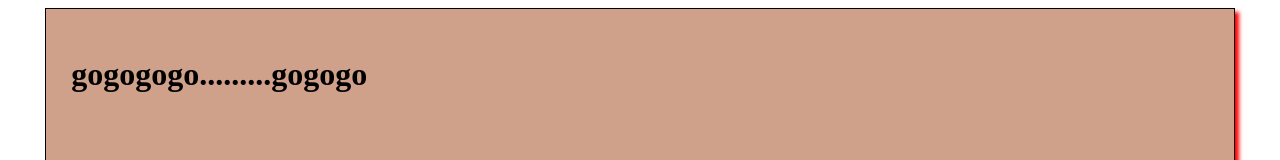
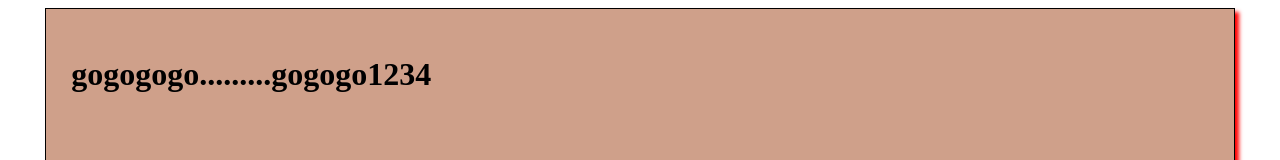
Before and after one commit to Surrafa08/Ejemplogogogo, a plain HTML site: page gogoIndex.html in a window 1280 px wide. Shown: the top 160 px of the page. Drawn offline with Linux system fonts and the light colour scheme.

Commit message:
vs5 gogogo

```diff
--- a/gogoIndex.html
+++ b/gogoIndex.html
@@ -5,7 +5,7 @@
   </head>
   <body>
     <div id="cuerpo_p">
-      <h1>gogogogo.........gogogo</h1>
+      <h1>gogogogo.........gogogo1234</h1>
       <div class="capas-general">
         principal
       </div >
```
